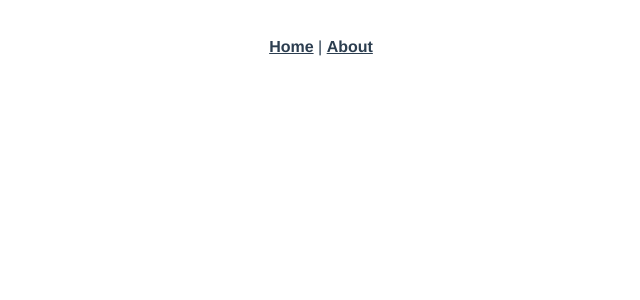
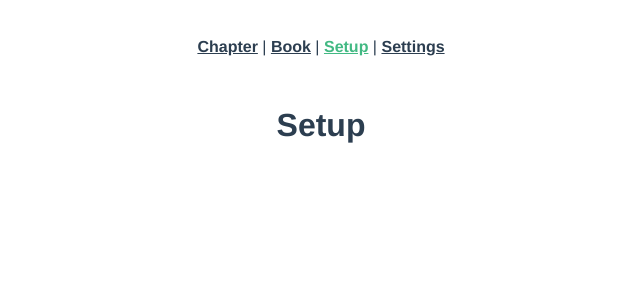
Before and after one commit to Keiwen/fable-flow, a Vue app: page /setup in a window 1280 px wide. Before the commit this address had no page. Shown: the top 300 px of the page, without its empty margins (319-959 px from the left). Built offline with nearby package versions, Linux system fonts and the light colour scheme.

Commit message:
feat: FF-4 Create empty pages and raw nav

```diff
--- a/src/App.vue
+++ b/src/App.vue
@@ -1,7 +1,9 @@
 <template>
   <nav>
-    <router-link to="/">Home</router-link> |
-    <router-link to="/about">About</router-link>
+    <router-link to="/">Chapter</router-link> |
+    <router-link to="/book">Book</router-link> |
+    <router-link to="/setup">Setup</router-link> |
+    <router-link to="/settings">Settings</router-link>
   </nav>
   <router-view/>
 </template>
--- a/src/router/index.js
+++ b/src/router/index.js
@@ -1,19 +1,30 @@
 import { createRouter, createWebHistory } from 'vue-router'
-import HomeView from '../views/HomeView.vue'
+import ChapterPlay from '../views/ChapterPlayView.vue'
+import BookSelection from '../views/BookSelectionView'
 
 const routes = [
   {
     path: '/',
-    name: 'home',
-    component: HomeView
+    name: 'chapter',
+    component: ChapterPlay
   },
   {
-    path: '/about',
-    name: 'about',
+    path: '/book',
+    name: 'book',
+    component: BookSelection
+  },
+  {
+    path: '/settings',
+    name: 'settings',
     // route level code-splitting
     // this generates a separate chunk (about.[hash].js) for this route
     // which is lazy-loaded when the route is visited.
-    component: () => import(/* webpackChunkName: "about" */ '../views/AboutView.vue')
+    component: () => import(/* webpackChunkName: "about" */ '../views/SettingsView')
+  },
+  {
+    path: '/setup',
+    name: 'setup',
+    component: () => import(/* webpackChunkName: "about" */ '../views/SetupView.vue')
   }
 ]
 
--- a/src/views/AboutView.vue
+++ /dev/null
@@ -1,5 +0,0 @@
-<template>
-  <div class="about">
-    <h1>This is an about page</h1>
-  </div>
-</template>
--- /dev/null
+++ b/src/views/BookSelectionView.vue
@@ -0,0 +1,5 @@
+<template>
+  <div>
+    <h1>Book selection</h1>
+  </div>
+</template>
--- a/src/views/HomeView.vue
+++ b/src/views/ChapterPlayView.vue
@@ -10,7 +10,7 @@
 import HelloWorld from '@/components/HelloWorld.vue'
 
 export default {
-  name: 'HomeView',
+  name: 'ChapterPlayView',
   components: {
     HelloWorld
   }
--- /dev/null
+++ b/src/views/SettingsView.vue
@@ -0,0 +1,5 @@
+<template>
+  <div>
+    <h1>Settings</h1>
+  </div>
+</template>
--- /dev/null
+++ b/src/views/SetupView.vue
@@ -0,0 +1,5 @@
+<template>
+  <div>
+    <h1>Setup</h1>
+  </div>
+</template>
```
